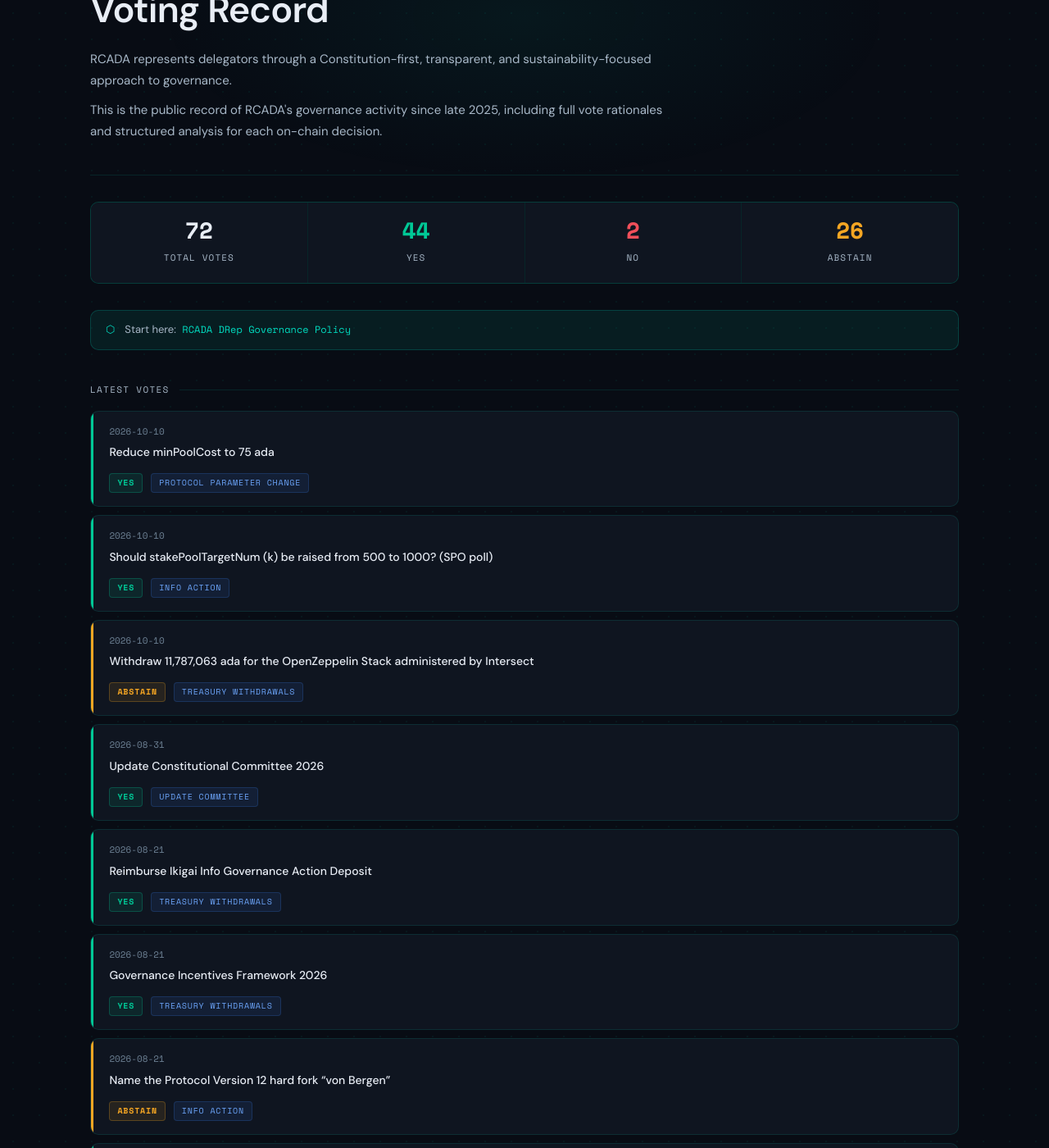
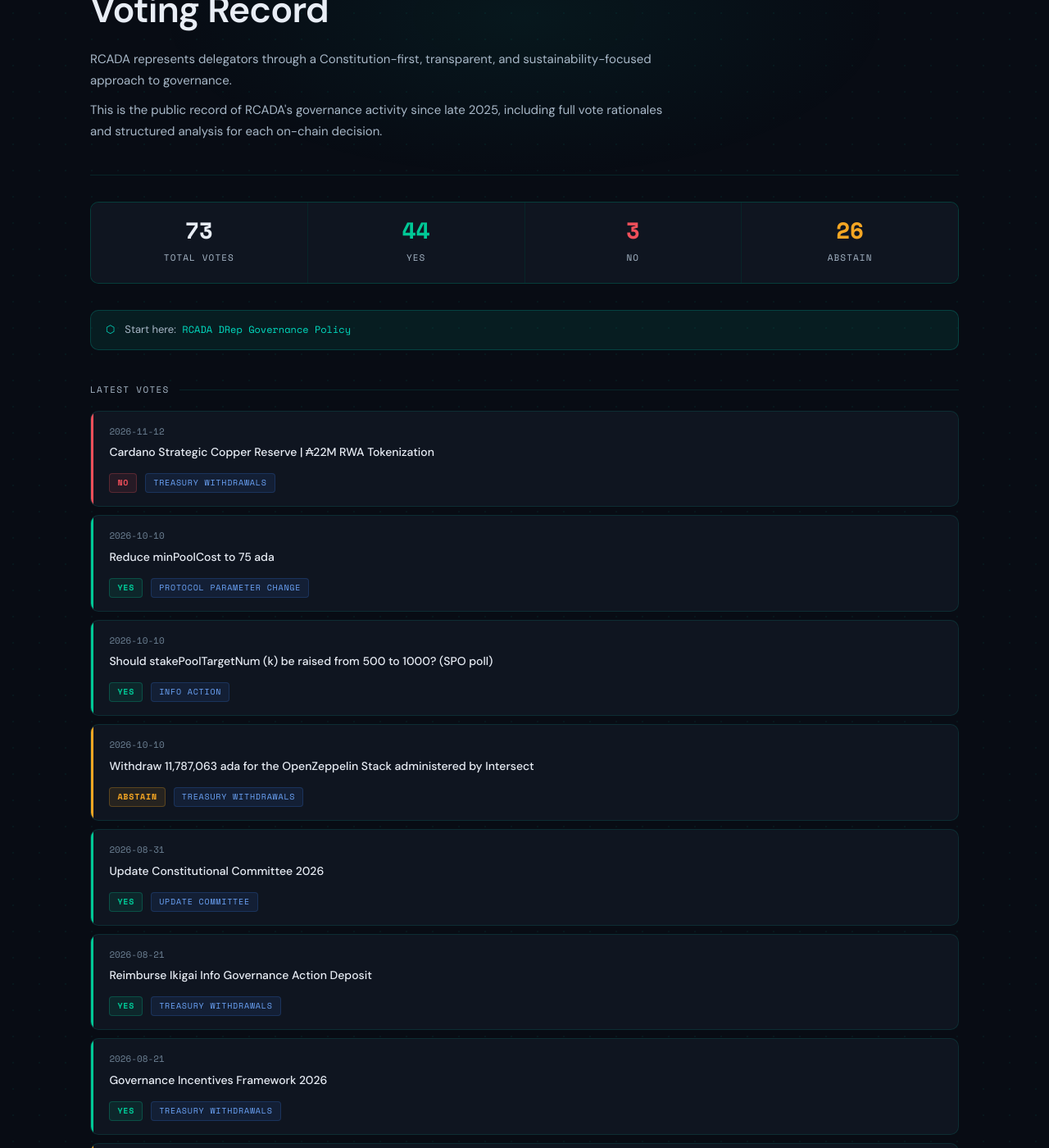
Before and after one commit to Brolloks/rcada-drep-votes, a Jekyll site: the page built from index.html, in a window 1280 px wide and 1400 px high, scrolled down 244 px. Shown: the whole window at 82% size. Built offline with Jekyll 4.4.1, drawn with Linux system fonts in a browser that asks for light colours; some of the changed text lies outside the part shown.

Commit message:
Auto-update indexes

```diff
--- a/index.html
+++ b/index.html
@@ -12,9 +12,9 @@ title: RCADA DRep Voting Record
 
 <!-- AUTO-STATS:START -->
 <div class="stats-row">
-  <div class="stat-cell"><span class="stat-num total">72</span><span class="stat-label">Total Votes</span></div>
+  <div class="stat-cell"><span class="stat-num total">73</span><span class="stat-label">Total Votes</span></div>
   <div class="stat-cell"><span class="stat-num yes">44</span><span class="stat-label">Yes</span></div>
-  <div class="stat-cell"><span class="stat-num no">2</span><span class="stat-label">No</span></div>
+  <div class="stat-cell"><span class="stat-num no">3</span><span class="stat-label">No</span></div>
   <div class="stat-cell"><span class="stat-num abstain">26</span><span class="stat-label">Abstain</span></div>
 </div>
 <!-- AUTO-STATS:END -->
@@ -33,6 +33,12 @@ title: RCADA DRep Voting Record
 
 <!-- AUTO-INDEX:START -->
 <div class="vote-list">
+  <div class="vote-card no-card fade-in">
+    <div class="vote-date">2026-11-12</div>
+    <strong><a href="votes/2026/Cardano Strategic Copper Reserve ₳22M RWA Tokenization.html">Cardano Strategic Copper Reserve | ₳22M RWA Tokenization</a></strong>
+    <span class="badge badge-no">No</span>
+    <span class="badge badge-type">Treasury Withdrawals</span>
+  </div>
   <div class="vote-card yes-card fade-in">
     <div class="vote-date">2026-10-10</div>
     <strong><a href="votes/2026/Reduce minPoolCost to 75 ada.html">Reduce minPoolCost to 75 ada</a></strong>
@@ -87,12 +93,6 @@ title: RCADA DRep Voting Record
     <span class="badge badge-abstain">Abstain</span>
     <span class="badge badge-type">Treasury Withdrawals</span>
   </div>
-  <div class="vote-card yes-card fade-in">
-    <div class="vote-date">2026-08-06</div>
-    <strong><a href="votes/2026/Withdraw 120,000,000 ada for AlphaGrowth’s Cardano PRIME.html">Withdraw 120,000,000 ada for AlphaGrowth’s Cardano PRIME</a></strong>
-    <span class="badge badge-yes">Yes</span>
-    <span class="badge badge-type">Treasury Withdrawals</span>
-  </div>
 </div>
 <!-- AUTO-INDEX:END -->
 
```
Also changed, not shown: votes/2026/index.md (+2 -1 lines).
